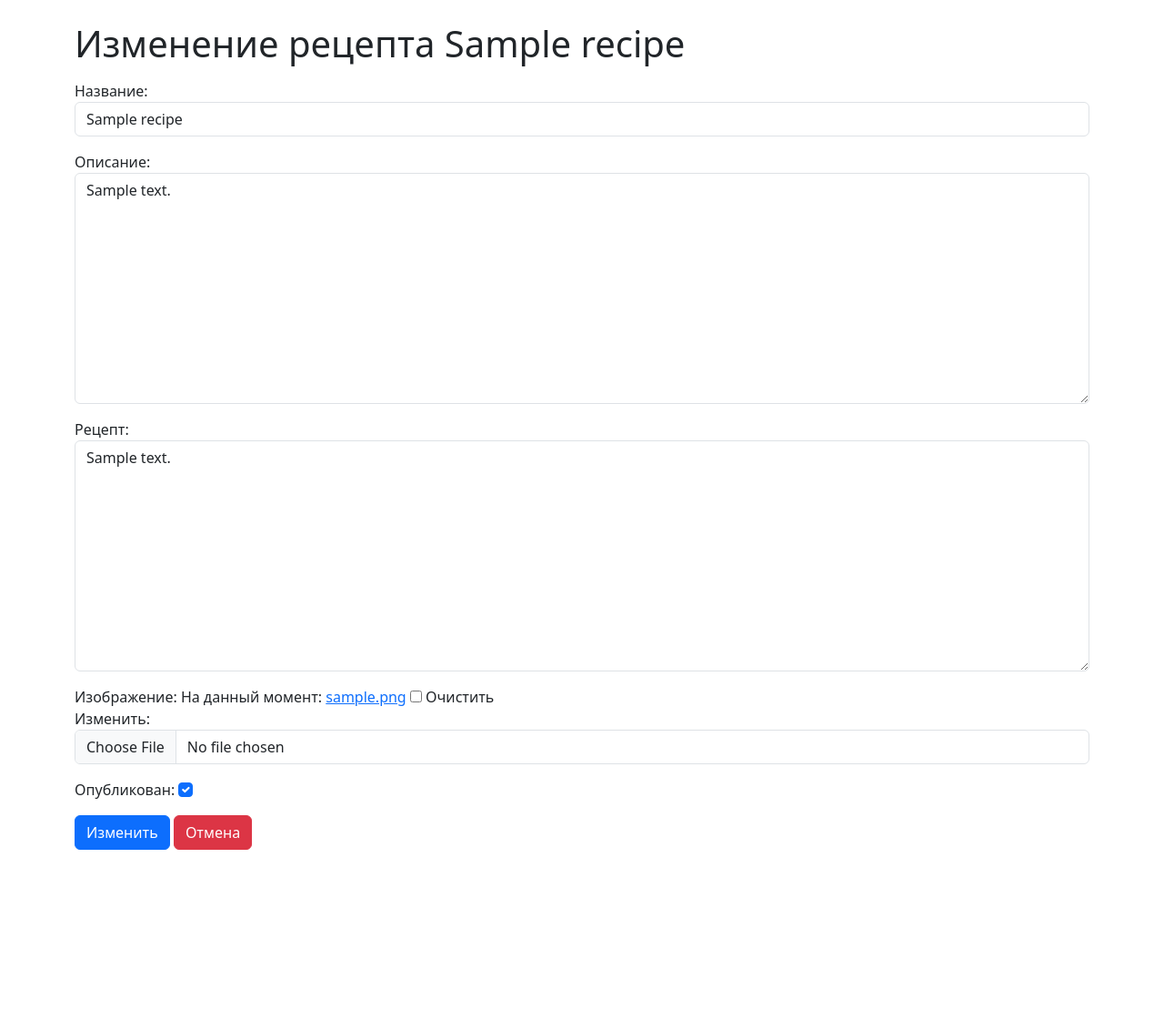
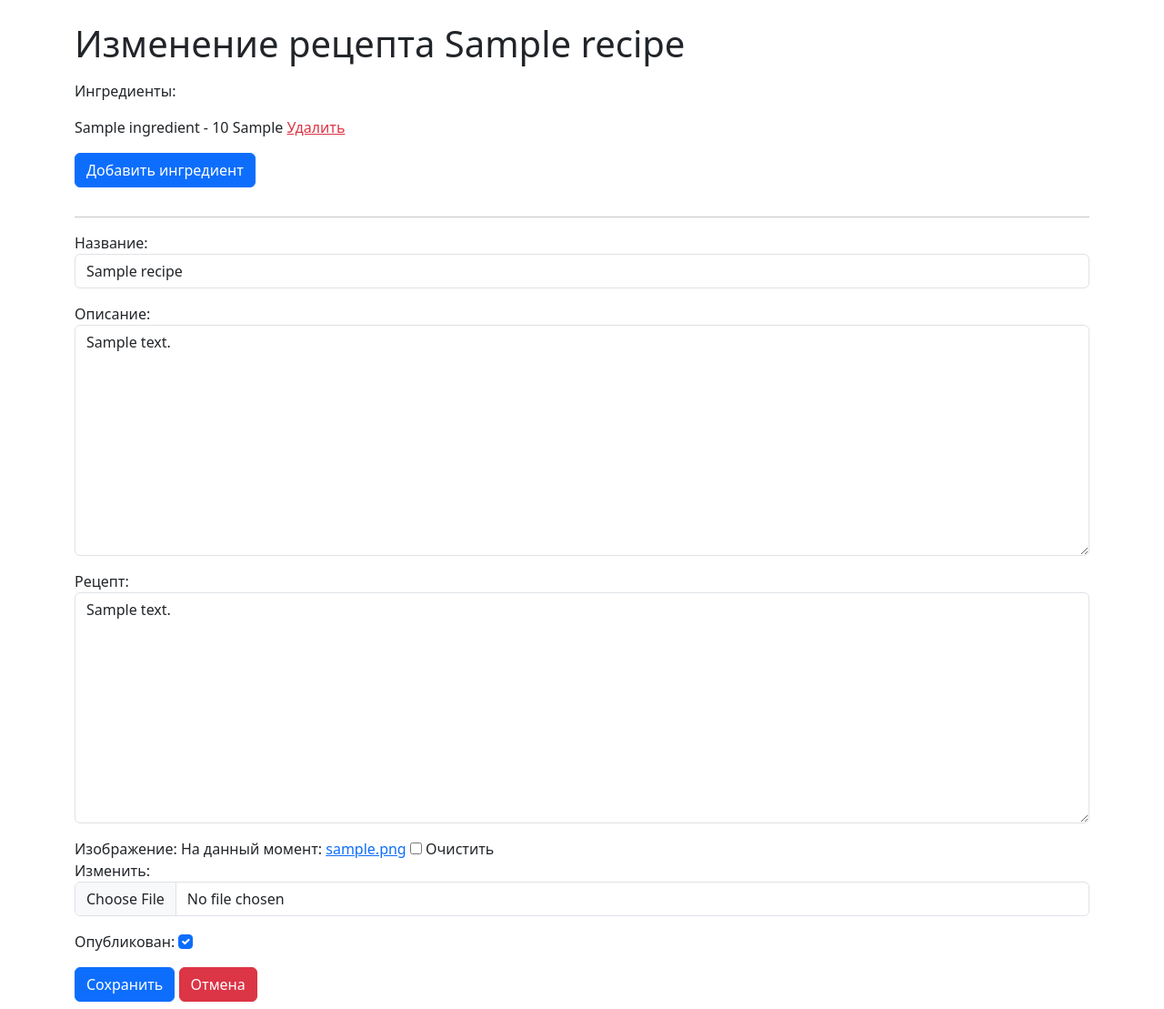
Before and after one commit to Mandalore1/DjangoRecipes, a Django app: page /recipes/1/update in a window 1280 px wide. Shown: the part 56-1165 px from the top of the page at 91% size. Before the commit the page ends 990 px from the top, so only its background shows below. Run offline with Django 4.2, Linux system fonts and the light colour scheme; a user stored in the database is signed in; tables that the repository leaves empty hold one stand-in row (values such as "Sample post"); some libraries are stand-ins or nearby versions.

Commit message:
Add: ingredients add and delete

```diff
--- a/core/urls.py
+++ b/core/urls.py
@@ -9,4 +9,6 @@ urlpatterns = [
     path("recipes/<int:pk>/", core.views.RecipeDetailView.as_view(), name="recipe_detail"),
     path("recipes/<int:pk>/update", core.views.RecipeUpdateView.as_view(), name="recipe_update"),
     path("recipes/<int:pk>/publish", core.views.recipe_publish, name="recipe_publish"),
+    path("recipes/<int:pk>/add_ingredient", core.views.add_ingredient, name="add_ingredient"),
+    path("recipes/delete_ingredient/<int:pk>", core.views.delete_ingredient, name="delete_ingredient"),
 ]
--- a/core/views.py
+++ b/core/views.py
@@ -1,13 +1,22 @@
 from django.contrib import messages
 from django.contrib.auth.decorators import login_required
 from django.contrib.auth.mixins import LoginRequiredMixin, UserPassesTestMixin
-from django.http import HttpResponseForbidden
+from django.http import HttpResponseForbidden, HttpResponseBadRequest
 from django.shortcuts import render, get_object_or_404, redirect
+from django.utils.text import slugify
+from django.db import DatabaseError
 
 from django.views.generic import DetailView, ListView, CreateView, UpdateView
 
 from core.forms import RecipeCreationForm, RecipeForm
-from core.models import Recipe, RecipeIngredient
+from core.models import Recipe, RecipeIngredient, Ingredient
+
+
+def _add_ingredients_to_context(context, recipe):
+    """Добавляем в контекст ингредиенты рецепта"""
+    ingredients = RecipeIngredient.objects.filter(recipe=recipe).select_related("ingredient")
+    context["ingredients"] = ingredients
+    return context
 
 
 def home(request):
@@ -23,9 +32,7 @@ class RecipeDetailView(DetailView):
     def get_context_data(self, **kwargs):
         """Добавляем в контекст ингредиенты рецепта"""
         context = super().get_context_data(**kwargs)
-        ingredients = RecipeIngredient.objects.filter(recipe=self.object).select_related("ingredient")
-        context["ingredients"] = ingredients
-        return context
+        return _add_ingredients_to_context(context, self.object)
 
 
 class RecipeListView(ListView):
@@ -54,6 +61,11 @@ class RecipeUpdateView(LoginRequiredMixin, UserPassesTestMixin, UpdateView):
     form_class = RecipeForm
     context_object_name = "recipe"
 
+    def get_context_data(self, **kwargs):
+        """Добавляем в контекст ингредиенты рецепта"""
+        context = super().get_context_data(**kwargs)
+        return _add_ingredients_to_context(context, self.object)
+
     def test_func(self):
         """Тестирует, что пользователь в запросе тот же, что и владелец рецепта"""
         return self.request.user == self.get_object().user
@@ -69,3 +81,43 @@ def recipe_publish(request, pk):
     recipe.save()
     messages.success(request, "Рецепт успешно опубликован")
     return redirect("recipe_detail", pk=pk)
+
+
+@login_required
+def add_ingredient(request, pk):
+    if request.method != "POST":
+        return HttpResponseBadRequest
+
+    recipe = get_object_or_404(Recipe, pk=pk)
+    if request.user != recipe.user:
+        return HttpResponseForbidden()
+
+    name = request.POST["name"]
+    quantity = request.POST["quantity"]
+    unit = request.POST["unit"]
+
+    try:
+        ingredient = Ingredient.objects.filter(name=name)
+        if ingredient.exists():
+            ingredient = ingredient[0]
+        else:
+            slug = slugify(name, allow_unicode=True)
+            ingredient = Ingredient.objects.create(name=name, slug=slug)
+        recipe_ingredient = RecipeIngredient(ingredient=ingredient, recipe=recipe, quantity=quantity, unit=unit)
+        recipe_ingredient.save()
+    except DatabaseError:
+        messages.error(request, "Не удалось добавить ингредиент!")
+
+    return redirect("recipe_update", pk=recipe.pk)
+
+
+@login_required
+def delete_ingredient(request, pk):
+    ingredient = get_object_or_404(RecipeIngredient, pk=pk)
+    recipe = ingredient.recipe
+    if request.user != recipe.user:
+        return HttpResponseForbidden()
+
+    ingredient.delete()
+
+    return redirect("recipe_update", pk=recipe.pk)
--- a/templates/core/recipe_update.html
+++ b/templates/core/recipe_update.html
@@ -6,11 +6,40 @@
 
 {% block content %}
 
+<p>Ингредиенты:</p>
+{% for ingredient in ingredients %}
+<p>{{ ingredient.ingredient.name }} - {{ ingredient.quantity }} {{ ingredient.unit }}
+    <a href="{% url 'delete_ingredient' ingredient.pk %}" class="link link-danger">Удалить</a></p>
+{% endfor %}
+
+<button class="btn btn-primary mb-3" type="button" data-bs-toggle="collapse" data-bs-target="#ingredientForm"
+        aria-expanded="false" aria-controls="ingredientForm">
+    Добавить ингредиент
+</button>
+<form class="collapse" id="ingredientForm" action="{% url 'add_ingredient' recipe.pk %}" method="post">
+    {% csrf_token %}
+    <div class="mb-3">
+        <label for="ingredientName" class="form-label">Название ингредиента</label>
+        <input name="name" type="text" class="form-control" id="ingredientName">
+    </div>
+    <div class="mb-3">
+        <label for="ingredientQuantity" class="form-label">Количество</label>
+        <input name="quantity" type="number" class="form-control" id="ingredientQuantity">
+    </div>
+    <div class="mb-3">
+        <label for="ingredientUnit" class="form-label">Единица измерения</label>
+        <input name="unit" type="text" class="form-control" id="ingredientUnit">
+    </div>
+
+    <button type="submit" class="btn btn-primary btn-block">Добавить</button>
+</form>
+<hr>
+
 <form class="mt-2 mb-2" action="{% url 'recipe_update' recipe.pk %}" method="post" enctype="multipart/form-data">
     {% csrf_token %}
     {{ form.as_p }}
 
-    <button type="submit" class="btn btn-primary btn-block">Изменить</button>
+    <button type="submit" class="btn btn-primary btn-block">Сохранить</button>
     <a href="{{ recipe.get_absolute_url }}" class="btn btn-danger btn-block">Отмена</a>
 </form>
 
```
